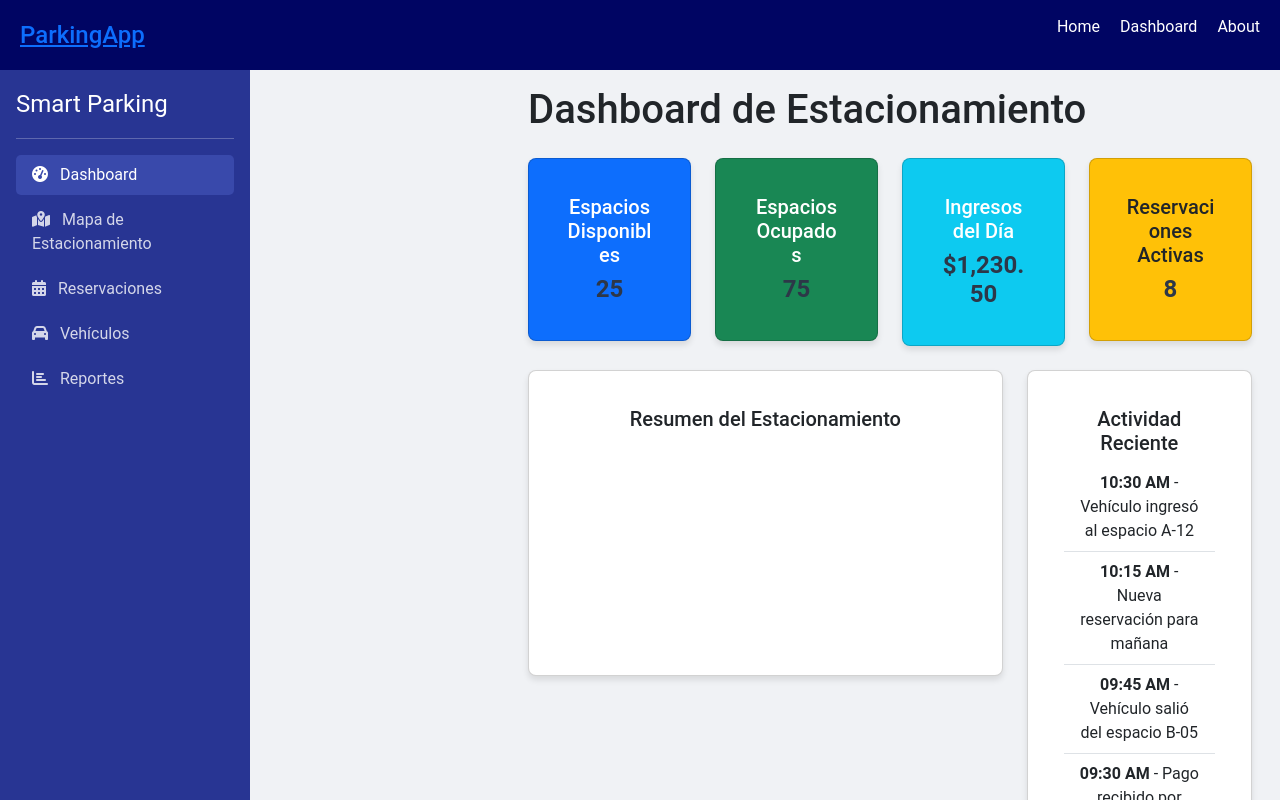
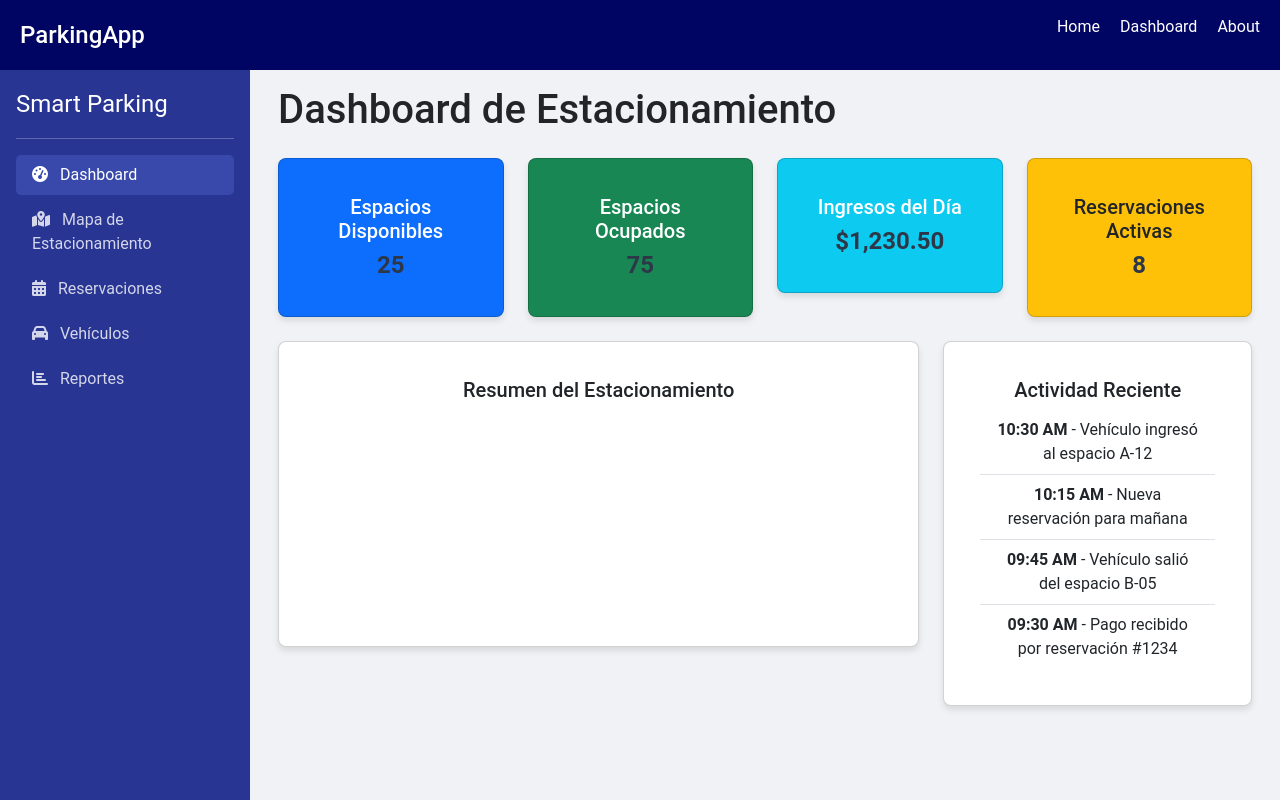
Before and after one commit to MrKrissM/IntelligentParking, an Angular app: page /dashboard in a window 1280 px wide. Both pictures are taken after typing "Sample", "Sample123" into the empty fields and a click on the button "Login". Shown: the top 800 px of the page. Built offline with nearby package versions, Linux system fonts and the light colour scheme.

Commit message:
Ajustes de maincontent

```diff
--- a/src/app/header/header.component.html
+++ b/src/app/header/header.component.html
@@ -1,11 +1,11 @@
 <header class="header">
   <div class="logo">
-    <h1><a routerLink="/">ParkingApp </a></h1>
+    <h1>ParkingApp</h1>
   </div>
   <nav>
     <ul>
-      <li><a href="#">Home</a></li>
-      <li><a href="#">Dashboard</a></li>
+      <li><a routerLink="/">Home</a></li>
+      <li><a routerLink="dashboard">Dashboard</a></li>
       <li><a routerLink="about">About</a></li>
     </ul>
   </nav>
--- a/src/styles.css
+++ b/src/styles.css
@@ -53,7 +53,6 @@
   }
 
   .main-content {
-    margin-left: 250px;
   }
 
   @media (max-width: 768px) {
```
